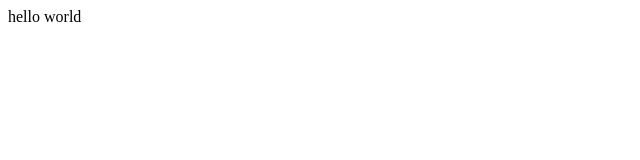
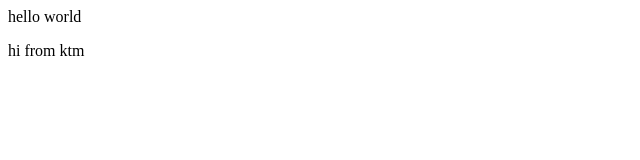
Before and after one commit to kanchan2233/demo, a plain HTML site: page index.html in a window 1280 px wide. Shown: the full height of the page, 0-640 px from the left. Drawn offline with Linux system fonts and the light colour scheme.

Commit message:
added new line

```diff
--- a/index.html
+++ b/index.html
@@ -1 +1,2 @@
 <p>hello world</p>
+<p>hi from ktm</p>
```
